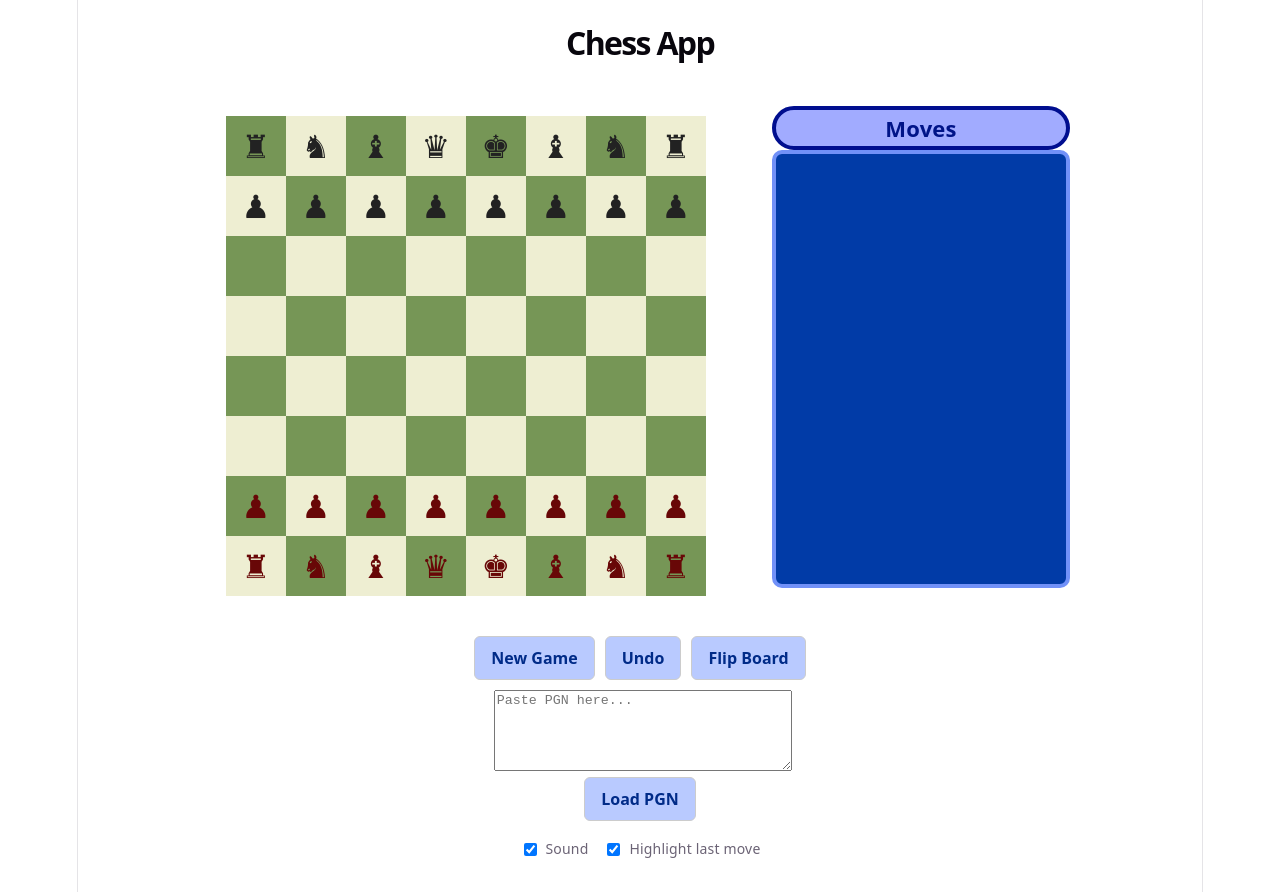
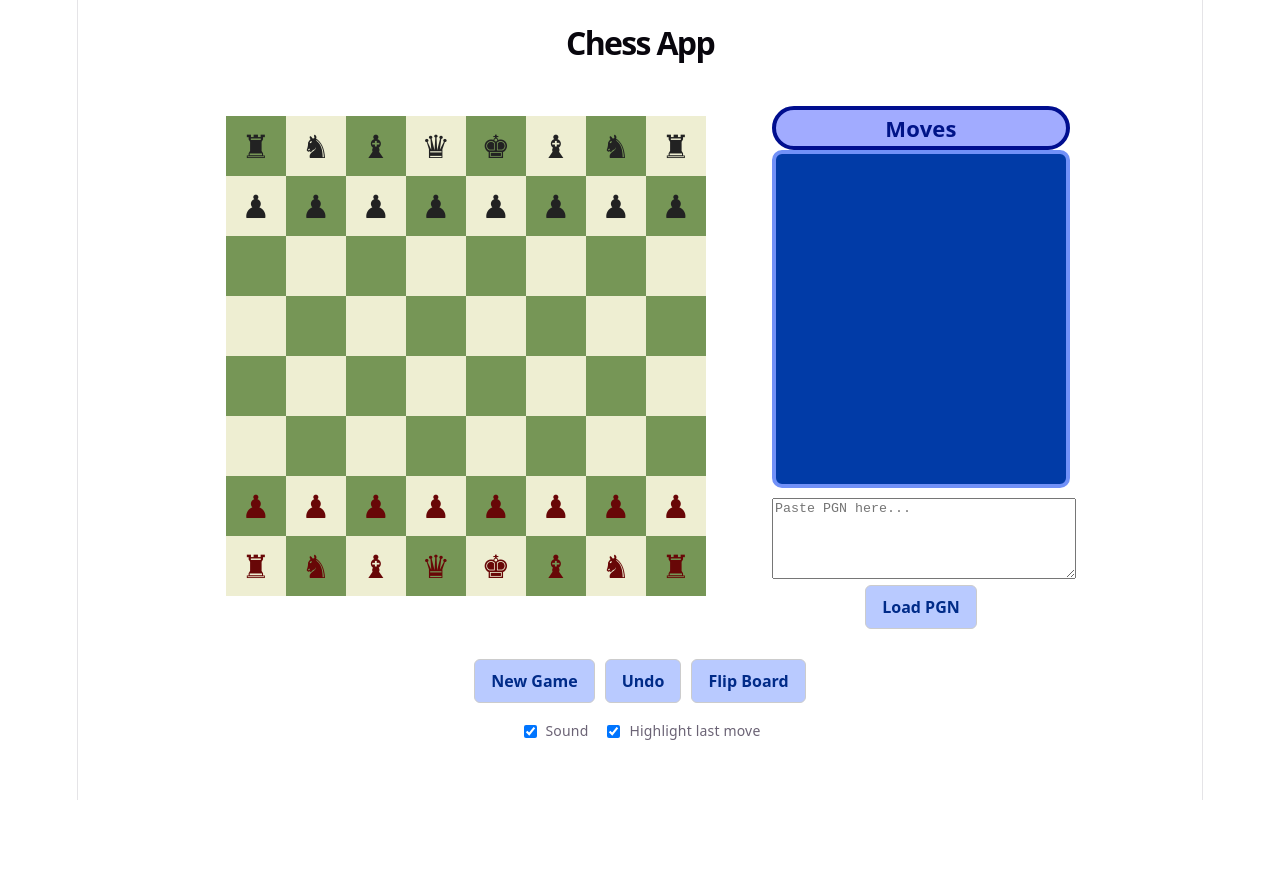
Before and after one commit to harleyk314/HumanlikeChessCoach, a React (Vite) app: page / in a window 1280 px wide. After the commit the page ends 800 px from the top, so only its background shows below. Built offline with nearby package versions, Linux system fonts and the light colour scheme.

Commit message:
new pgnPanel component

```diff
--- a/src/App.css
+++ b/src/App.css
@@ -87,7 +87,7 @@ h1 {
 
 .pgn-box {
   width: 260px;              /* prevents horizontal growth */
-  height: 400px;
+  height: 300px;
   overflow-y: auto;
 
   border: 4px solid #7191f8;
--- a/src/App.tsx
+++ b/src/App.tsx
@@ -2,7 +2,7 @@ import { Chess } from "chess.js"
 import { useRef, useState } from "react"
 import Board from "./Board"
 import "./App.css"
-
+import PGNPanel from "./PGNPanel"
 
 function App() {
   const gameRef = useRef(new Chess())
@@ -21,8 +21,6 @@ function App() {
   const isStalemate = game.isStalemate()
   const isDraw = game.isDraw()
   const isCheck = game.isCheck()
-
-
 
   const pgnRows: { moveNumber: number; white: string; black?: string }[] = []
   for (let i = 0; i < moves.length; i++) {
@@ -101,21 +99,12 @@ function App() {
             settings={settings}
           />
         </div>
-        <div className="pgn-box-overview">
-          <div className="moves-header">
-            Moves
-            </div>
-          <div className="pgn-box">
-
-            {pgnRows.map((row) => (
-              <div key={row.moveNumber} className="pgn-row">
-                <div className="pgn-num">{row.moveNumber}.</div>
-                <div className="pgn-white">{row.white}</div>
-                <div className="pgn-black">{row.black ?? ""}</div>
-              </div>
-            ))}
-          </div>
-      </div>
+        <PGNPanel
+          pgnInput={pgnInput}
+          setPgnInput={setPgnInput}
+          loadPgn={loadPgn}
+          pgnRows={pgnRows}
+        />
       </div>
       <div className="controls">
         <button onClick={newGame}>New Game</button>
@@ -124,18 +113,6 @@ function App() {
           Flip Board
         </button>
       </div>
-
-      <div>
-        <textarea
-          placeholder="Paste PGN here..."
-          rows={5}
-          style={{ width: "100%", marginTop: 10 }}
-          value={pgnInput}
-          onChange={(e) => setPgnInput(e.target.value)}
-        />
-        <button onClick={loadPgn}>Load PGN</button>
-      </div>
-
         <div className="settings">
           <label>
             <input
@@ -161,6 +138,7 @@ function App() {
         </div>
       <div className="status">
         <strong>{status}</strong>
+
     </div>
     </div>
   )
--- /dev/null
+++ b/src/pgnPanel.tsx
@@ -0,0 +1,36 @@
+type Props = {
+  pgnInput: string
+  setPgnInput: (value: string) => void
+  loadPgn: () => void
+  pgnRows: { moveNumber: number; white: string; black?: string }[]
+}
+
+function PGNPanel({ pgnInput, setPgnInput, loadPgn, pgnRows }: Props) {
+  return (
+    <div className="pgn-box-overview">
+      <div className="moves-header">Moves</div>
+
+      <div className="pgn-box">
+        {pgnRows.map((row) => (
+          <div key={row.moveNumber} className="pgn-row">
+            <div className="pgn-num">{row.moveNumber}.</div>
+            <div className="pgn-white">{row.white}</div>
+            <div className="pgn-black">{row.black ?? ""}</div>
+          </div>
+        ))}
+      </div>
+
+      <textarea
+        placeholder="Paste PGN here..."
+        value={pgnInput}
+        onChange={(e) => setPgnInput(e.target.value)}
+        rows={5}
+        style={{ width: "100%", marginTop: 10 }}
+      />
+
+      <button onClick={loadPgn}>Load PGN</button>
+    </div>
+  )
+}
+
+export default PGNPanel
```
Lines whose indentation alone changed are shown as unchanged.
